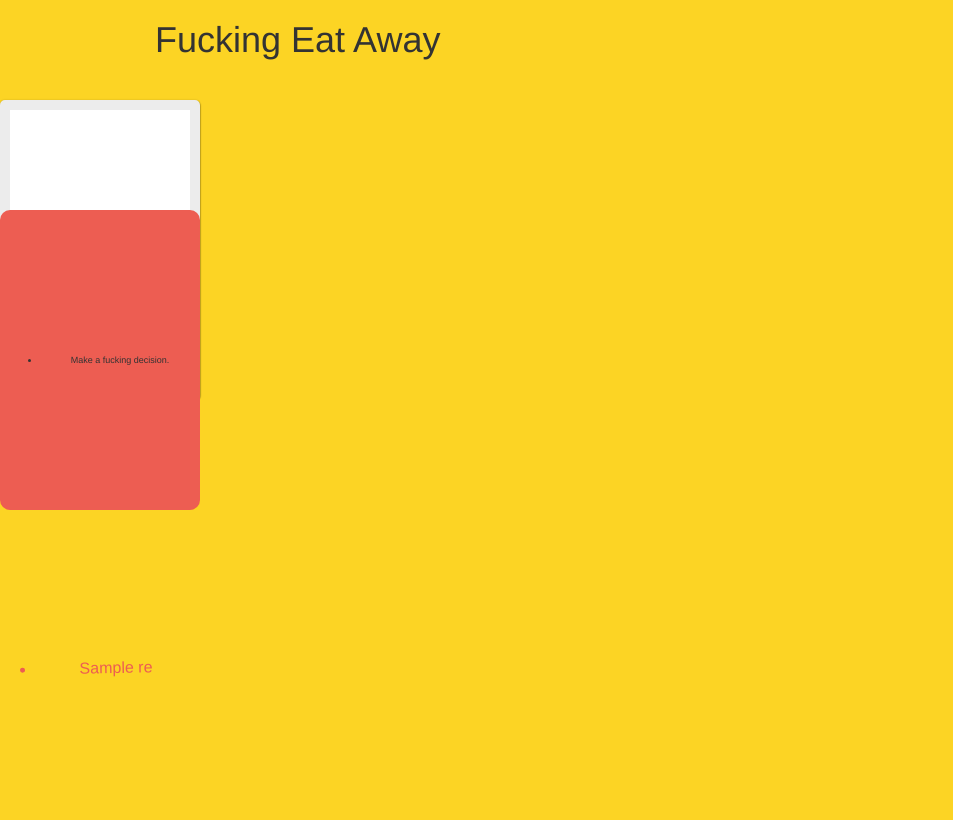
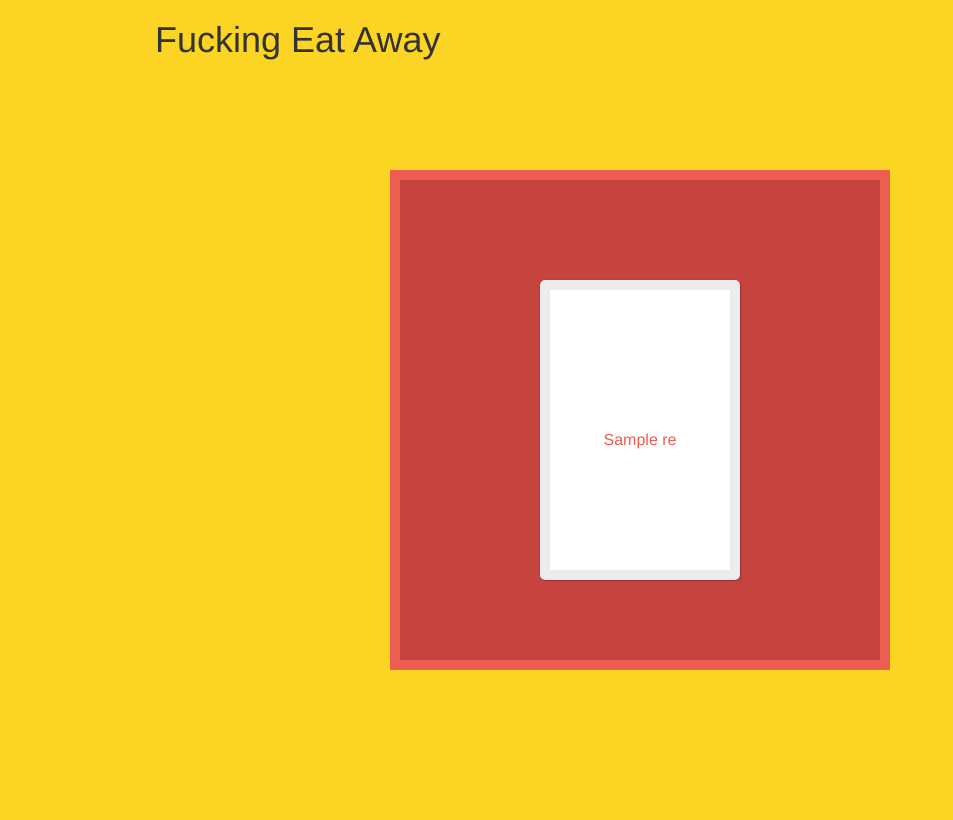
Before and after one commit to jainshubhi/fucking-eat, a Flask app: template templates/eat.html in a window 1280 px wide. Shown: the whole page, without its empty margins (0-953 px from the left). After the commit the page ends 670 px from the top, so only its background shows below. Run offline with Flask 2, Linux system fonts and the light colour scheme; the template is opened without the code that fills it: most values are stand-ins (such as "Sample title", 1, 10 or a date in 2020); some libraries are stand-ins or nearby versions.

Commit message:
fuck lol

```diff
--- a/static/css/card-stack.css
+++ b/static/css/card-stack.css
@@ -1,5 +1,7 @@
 html,
-body {
+body,
+ul,
+li {
     margin: 0; padding: 0;
 }
 
@@ -29,7 +31,7 @@ input {
     width: 200px; height: 300px; background: #ED5D52; position: absolute; top: 100px; left: 50%; margin-left: -100px; border-radius: 10px;
 }
 
-#viewport {
+#viewport li {
     width: 200px; height: 300px; list-style: none; background: #fff; border-radius: 5px; position: absolute; top: 0; left: 0; box-shadow: 0 0 2px rgba(0,0,0,.2), 1px 1px 1px rgba(0,0,0,.2); line-height: 300px; text-align: center;
     border: 10px solid #ECECEC; box-sizing: border-box; cursor: default;
 }
--- a/templates/eat.html
+++ b/templates/eat.html
@@ -20,7 +20,6 @@
     </div>
     <div id="viewport">
         <ul class="stack">
-          <li style="text-align=center; font-size:xx-small;">Make a fucking decision.</p>
           {% for res in restaurants %}
             <li class="res" style="font-size:medium;">{{ res.name }}</li>
           {% endfor %}
```
